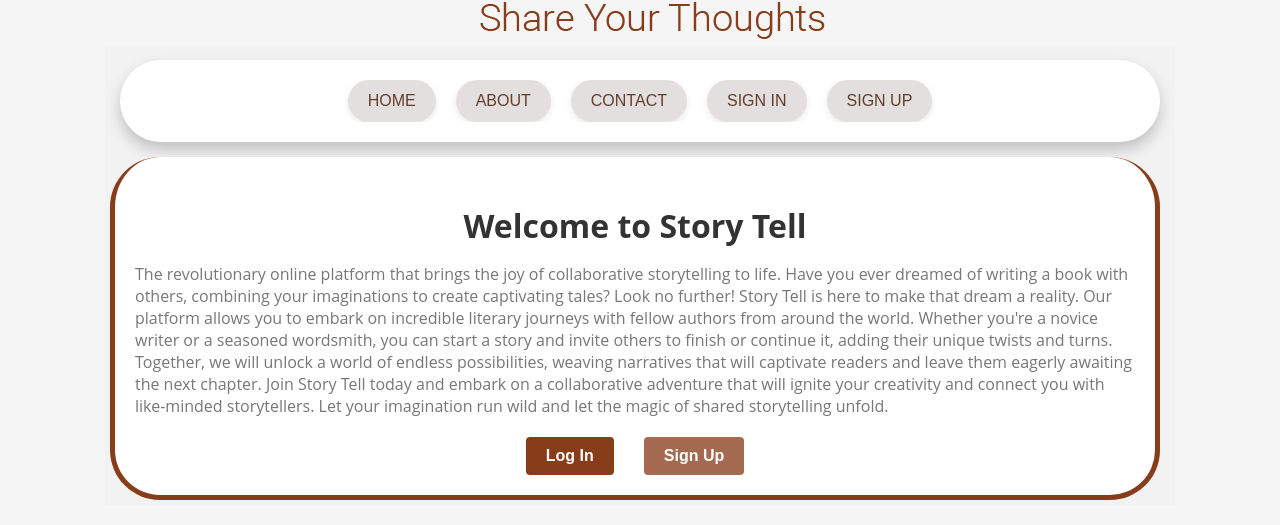
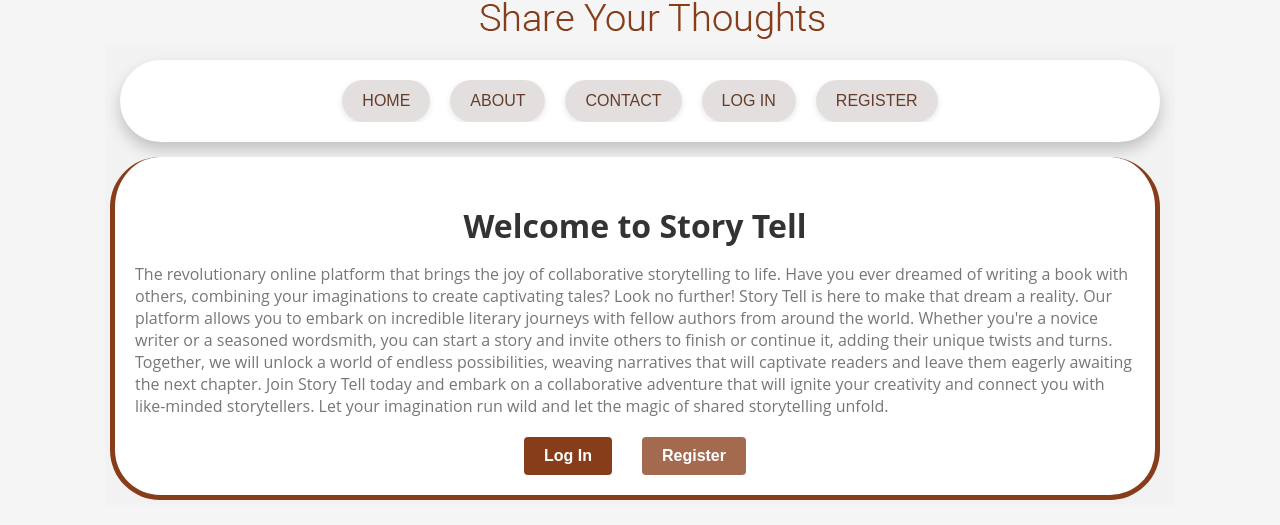
Before and after one commit to tomere13/TaskManager, a React (Create React App) app: page / in a window 1280 px wide. Shown: the part 121-646 px from the top of the page. Built offline with nearby package versions, Linux system fonts and the light colour scheme; no server answers.

Commit message:
log in instade sign in

```diff
--- a/src/AboutPage.js
+++ b/src/AboutPage.js
@@ -70,12 +70,12 @@ const AboutPage = ({ setUser }) => {
             <>
               <li>
                 <button className="menuBtn" onClick={handleLoginPage}>
-                  sign in
+                  log in
                 </button>
               </li>
               <li>
                 <button className="menuBtn" onClick={handleRegister}>
-                  sign up
+                  register
                 </button>
               </li>
             </>
--- a/src/AuthPage.js
+++ b/src/AuthPage.js
@@ -87,12 +87,12 @@ const AuthPage = ({ setUser }) => {
           </li>
           <li>
             <button className="menuBtn" onClick={handleLoginPage}>
-              sign in
+              log in
             </button>
           </li>
           <li>
             <button className="menuBtn" onClick={handleRegister}>
-              sign up
+              register
             </button>
           </li>
         </div>
--- a/src/ContactPage.js
+++ b/src/ContactPage.js
@@ -69,12 +69,12 @@ const ContactPage = ({ setUser }) => {
             <>
               <li>
                 <button className="menuBtn" onClick={handleLoginPage}>
-                  sign in
+                  log in
                 </button>
               </li>
               <li>
                 <button className="menuBtn" onClick={handleRegister}>
-                  sign up
+                  register
                 </button>
               </li>
             </>
--- a/src/HomePage.js
+++ b/src/HomePage.js
@@ -71,12 +71,12 @@ const HomePage = ({ setUser }) => {
             <>
               <li>
                 <button className="menuBtn" onClick={handleLoginPage}>
-                  sign in
+                  log in
                 </button>
               </li>
               <li>
                 <button className="menuBtn" onClick={handleRegister}>
-                  sign up
+                  register
                 </button>
               </li>
             </>
@@ -127,7 +127,7 @@ const HomePage = ({ setUser }) => {
               Log In
             </button>
             <button className="signup-button" onClick={handleRegister}>
-              Sign Up
+              Register
             </button>
           </div>
         </div>
--- a/src/Register.js
+++ b/src/Register.js
@@ -99,7 +99,7 @@ const Register = ({ setUser }) => {
         {error && <p className="error-message">{error}</p>}
         <div className="auth-buttons">
           <button className="signup-button" onClick={handleSignUp}>
-            Sign Up
+            Register
           </button>
         </div>
       </div>
```
